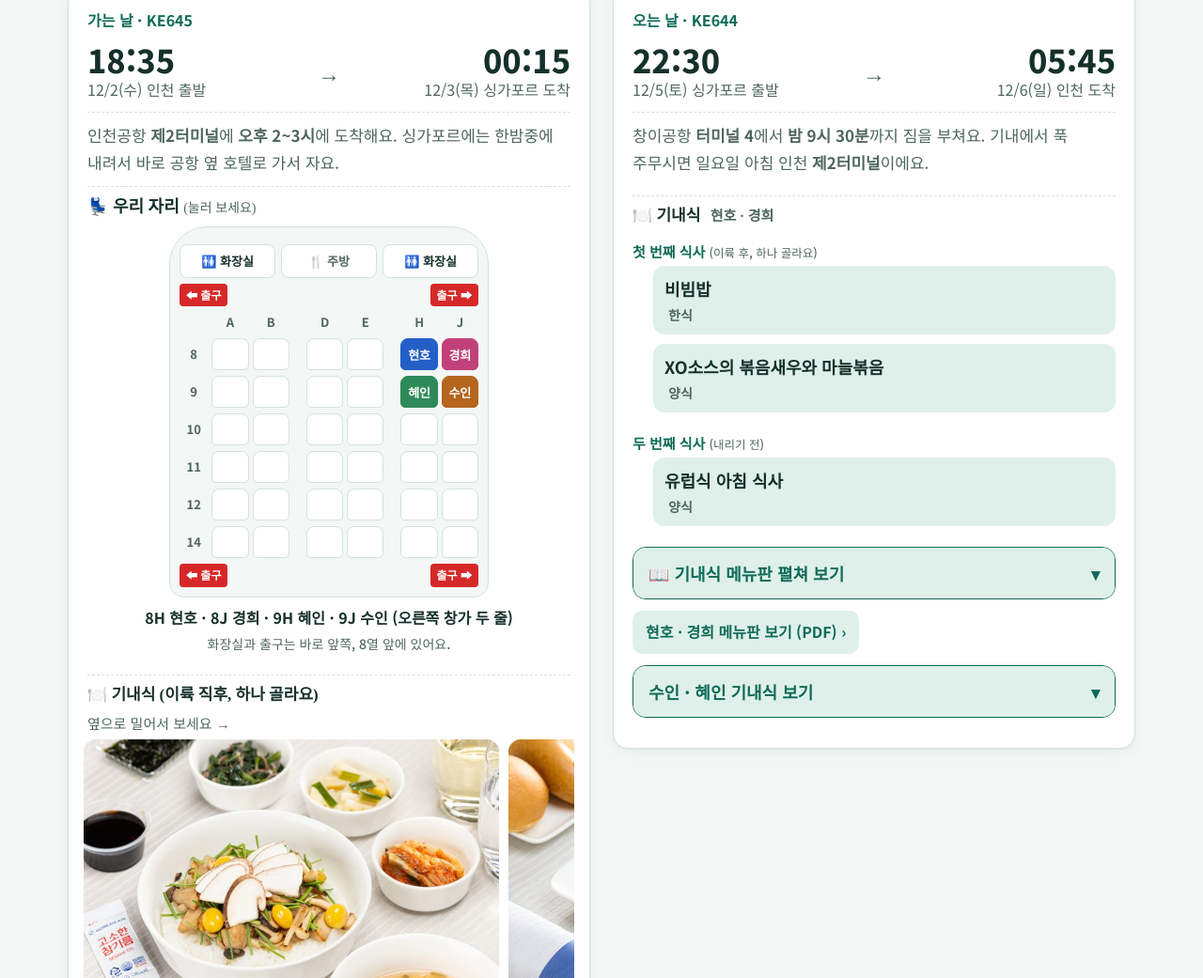
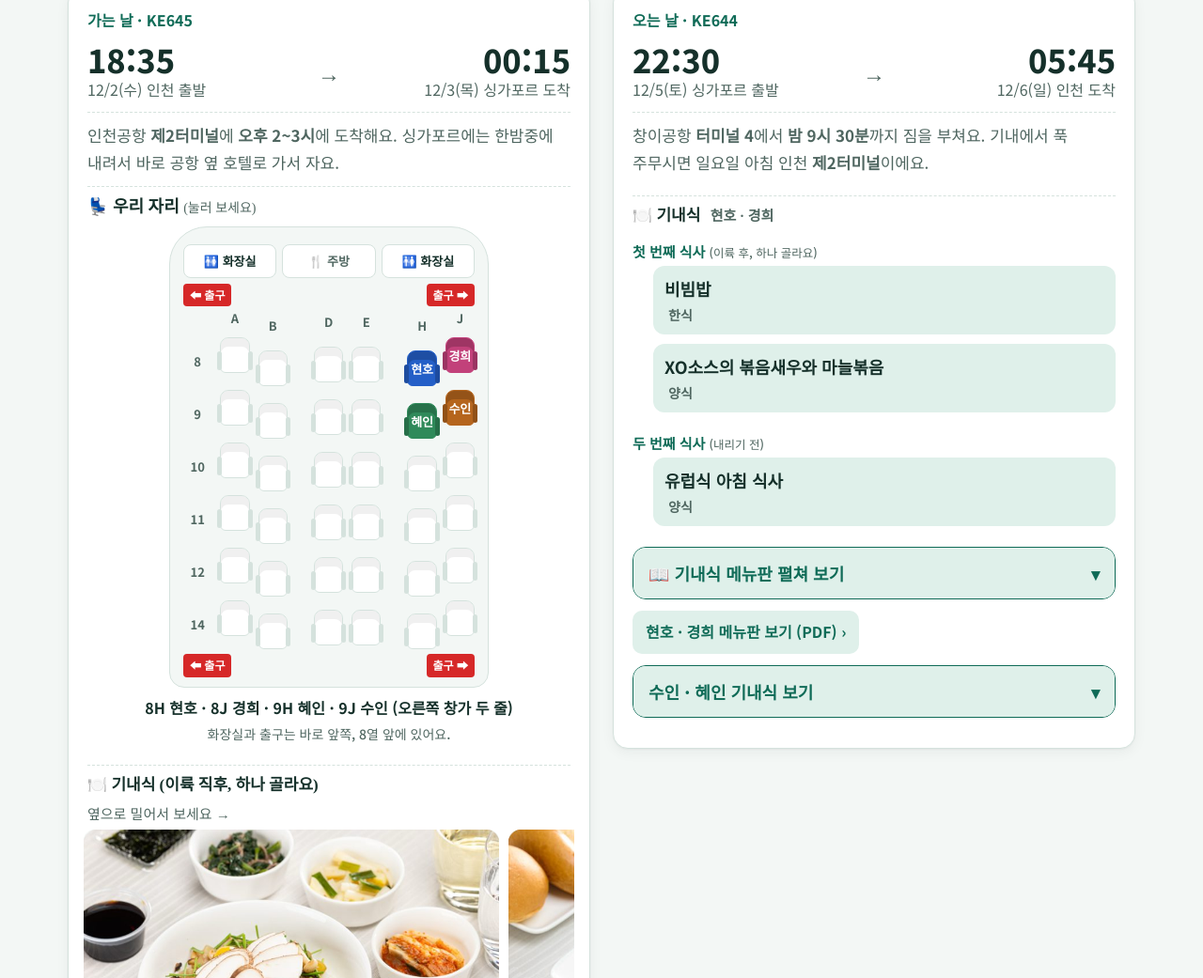
Before and after one commit to jisuin2929-design/singapore-trip, a plain HTML site: page index.html in a window 1280 px wide. Shown: the part 1731-2772 px from the top of the page at 94% size. Drawn offline with Linux system fonts and the light colour scheme; a web font is replaced by a local one.

Commit message:
Seat map: staggered chair-shaped seats
Co-Authored-By: Claude Opus 5.5 <noreply@anthropic.com>
Claude-Session: https://claude.ai/code/session_01L2aYEXFB66TzMMbesmNc18

```diff
--- a/index.html
+++ b/index.html
@@ -182,8 +182,8 @@ section > h2{font-size:30px}
 .seatmap{border-top:1px dashed var(--line);padding-top:10px}
 .seatmap h3{font-size:18px;margin:0 0 8px}
 .seatmap h3 small{font-size:14px;font-weight:500;color:var(--muted)}
-.plane{background:var(--bg);border:1px solid var(--line);border-radius:40px 40px 16px 16px;padding:18px 10px 10px;display:grid;gap:6px;max-width:340px;margin:0 auto}
-.sr{display:grid;grid-template-columns:1.6em repeat(2,minmax(0,1fr)) 10px repeat(2,minmax(0,1fr)) 10px repeat(2,minmax(0,1fr));gap:4px;align-items:center}
+.plane{background:var(--bg);border:1px solid var(--line);border-radius:40px 40px 16px 16px;padding:18px 14px 10px;display:grid;gap:6px;max-width:340px;margin:0 auto}
+.sr{display:grid;grid-template-columns:1.6em repeat(2,minmax(0,1fr)) 10px repeat(2,minmax(0,1fr)) 10px repeat(2,minmax(0,1fr));gap:4px 9px;align-items:center}
 .sr .rn{font-size:13px;color:var(--muted);text-align:center;font-weight:700}
 .sr.hd b{font-size:13px;color:var(--muted);text-align:center}
 .st{height:34px;border-radius:8px 8px 5px 5px;border:1.5px solid var(--line);background:var(--surface)}
@@ -195,6 +195,17 @@ button.st.on{outline:3px solid var(--ink);outline-offset:1px}
 .pexit{display:flex;justify-content:space-between;font-size:12px;font-weight:800}
 .pexit span{background:#d62828;color:#fff;border-radius:4px;padding:2px 7px}
 .seatinfo small{font-size:14px;font-weight:500;color:var(--muted)}
+.sr:not(.hd) > :nth-child(2),.sr:not(.hd) > :nth-child(9){transform:translateY(-7px)}
+.sr:not(.hd) > :nth-child(3),.sr:not(.hd) > :nth-child(8){transform:translateY(7px)}
+.sr:not(.hd) > :nth-child(5),.sr:not(.hd) > :nth-child(6){transform:translateY(3px)}
+.sr.hd > :nth-child(2),.sr.hd > :nth-child(9){transform:translateY(-4px)}
+.sr.hd > :nth-child(3),.sr.hd > :nth-child(8){transform:translateY(4px)}
+.plane .sr:not(.hd){margin:6px 0}
+.st{position:relative;height:38px;border-radius:9px 9px 6px 6px;box-shadow:inset 0 9px 0 rgba(0,0,0,.06)}
+.st::before,.st::after{content:"";position:absolute;bottom:2px;width:5px;height:20px;border-radius:3px;background:var(--line)}
+.st::before{left:-4px}.st::after{right:-4px}
+button.st{box-shadow:inset 0 9px 0 rgba(0,0,0,.18)}
+button.st::before,button.st::after{background:var(--sc);filter:brightness(.8)}
 .seatinfo{margin:8px 0 0;text-align:center;font-size:16px;font-weight:700}
 .prepill{display:block;width:max-content;margin-top:4px;font-size:12px;padding:1px 8px}
 .prepill{display:inline-block;font-size:14px;font-weight:800;color:#1f7a3a;background:#d9efdd;border-radius:999px;padding:2px 10px}
```
